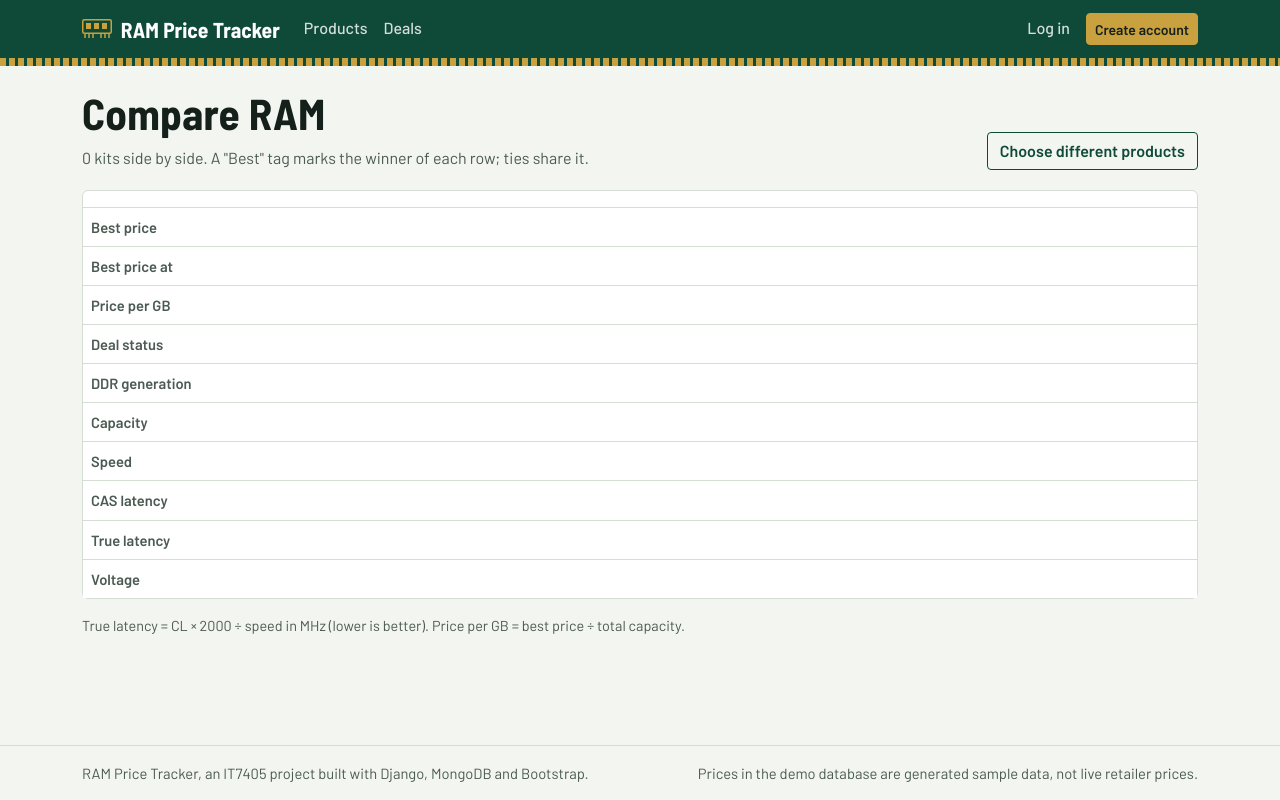
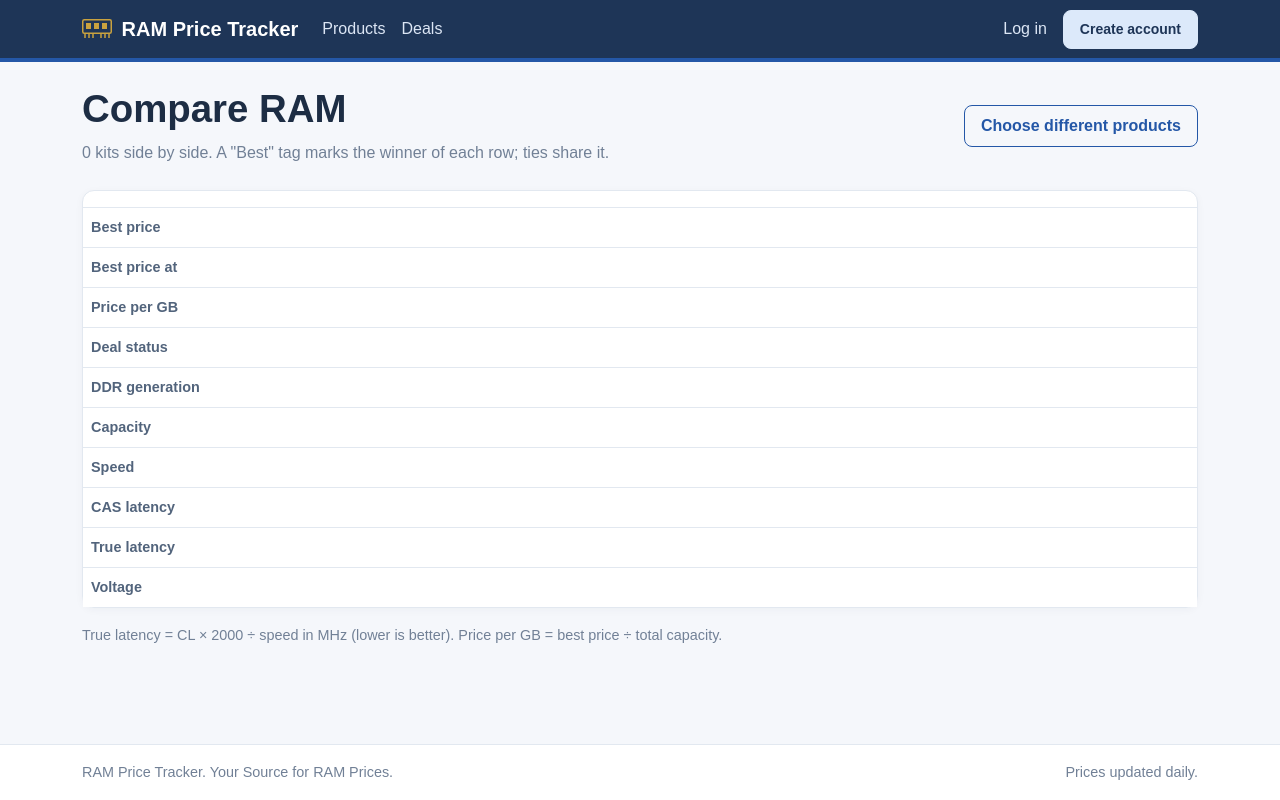
Before and after one commit to HaiderAttiya/RAM-Price-Tracker, a Django app: template source/tracker/templates/tracker/compare.html in a window 1280 px wide. Run offline with Django 5.2, Linux system fonts and the light colour scheme; the template is opened without the code that fills it, so the values that code supplies are empty; some libraries are stand-ins or nearby versions.

Commit message:
new additional stuff

```diff
--- a/source/ram_tracker/settings.py
+++ b/source/ram_tracker/settings.py
@@ -1,5 +1,5 @@
 """
-Django settings for the RAM Price Tracker (IT7405 individual project).
+Django settings for RAM Price Tracker
 
 Stack: Django 5.2 LTS + django-mongodb-backend 5.2 (official MongoDB backend,
 built on PyMongo) + MongoDB 6.0 / 7.0 / 8.0.
--- a/source/static/css/site.css
+++ b/source/static/css/site.css
@@ -1,181 +1,605 @@
-/*
-  RAM Price Tracker - site styles, layered on top of Bootstrap 5.3.
 
-  Identity: a RAM module is a green PCB with gold edge-connector fingers.
-  PCB green is the brand colour; gold is reserved for "deal" states so it
-  keeps its meaning.  Spec data is set like silkscreen printing: small,
-  ruled cells.  Everything else stays quiet.
-*/
 
-@font-face { font-family: "Barlow"; font-weight: 400; font-style: normal; font-display: swap; src: url("../fonts/barlow-latin-400-normal.woff2") format("woff2"); }
-@font-face { font-family: "Barlow"; font-weight: 500; font-style: normal; font-display: swap; src: url("../fonts/barlow-latin-500-normal.woff2") format("woff2"); }
-@font-face { font-family: "Barlow"; font-weight: 600; font-style: normal; font-display: swap; src: url("../fonts/barlow-latin-600-normal.woff2") format("woff2"); }
-@font-face { font-family: "Barlow"; font-weight: 700; font-style: normal; font-display: swap; src: url("../fonts/barlow-latin-700-normal.woff2") format("woff2"); }
-@font-face { font-family: "Barlow Semi Condensed"; font-weight: 600; font-style: normal; font-display: swap; src: url("../fonts/barlow-semi-condensed-latin-600-normal.woff2") format("woff2"); }
-@font-face { font-family: "Barlow Semi Condensed"; font-weight: 700; font-style: normal; font-display: swap; src: url("../fonts/barlow-semi-condensed-latin-700-normal.woff2") format("woff2"); }
 
+/* Main colours */
 :root {
-  --ink: #15201b;
-  --ink-soft: #4b5a52;
-  --pcb: #0f4a38;
-  --pcb-deep: #0a3528;
-  --pcb-tint: #e3eee8;
-  --gold: #c9a23f;
-  --gold-ink: #6b4f00;
-  --gold-tint: #f7edcf;
-  --paper: #f3f5f1;
-  --line: #d6ddd5;
-  --line-strong: #b4c0b6;
+    --primary: #2457a7;
+    --primary-dark: #19447f;
+    --primary-light: #eaf1fc;
+    --accent: #16a085;
+    --background: #f5f7fb;
+    --surface: #ffffff;
+    --text: #253247;
+    --muted: #718096;
+    --border: #e2e8f0;
 
-  /* Bootstrap variable overrides */
-  --bs-body-font-family: "Barlow", system-ui, -apple-system, "Segoe UI", Roboto, sans-serif;
-  --bs-body-font-size: 1rem;
-  --bs-body-color: var(--ink);
-  --bs-body-bg: var(--paper);
-  --bs-link-color: #0b5c45;
-  --bs-link-color-rgb: 11, 92, 69;
-  --bs-link-hover-color: #0a3528;
-  --bs-link-hover-color-rgb: 10, 53, 40;
-  --bs-border-color: var(--line);
-  --bs-border-radius: 4px;
-  --bs-primary: var(--pcb);
-  --bs-primary-rgb: 15, 74, 56;
-  --bs-focus-ring-color: rgba(201, 162, 63, 0.55);
+    --bs-body-font-family: Arial, Helvetica, sans-serif;
+    --bs-body-color: var(--text);
+    --bs-body-bg: var(--background);
+    --bs-link-color: var(--primary);
+    --bs-link-hover-color: var(--primary-dark);
+    --bs-primary: var(--primary);
+    --bs-primary-rgb: 36, 87, 167;
+    --bs-border-color: var(--border);
+    --bs-border-radius: 10px;
+    --bs-focus-ring-color: rgba(36, 87, 167, 0.2);
 }
 
-body { font-feature-settings: "tnum" 0; }
-h1, h2, h3, .display-font { font-family: "Barlow Semi Condensed", "Barlow", sans-serif; font-weight: 700; letter-spacing: 0.005em; }
-h1 { font-size: clamp(1.9rem, 1.4rem + 2vw, 2.7rem); line-height: 1.1; }
-.num { font-variant-numeric: tabular-nums; }
-
-/* Visible keyboard focus everywhere */
-a:focus-visible, button:focus-visible, .btn:focus-visible, input:focus-visible, select:focus-visible, svg:focus-visible {
-  outline: 3px solid var(--gold);
-  outline-offset: 2px;
+/* General layout */
+body {
+    font-family: Arial, Helvetica, sans-serif;
+    background: var(--background);
+    color: var(--text);
+    line-height: 1.6;
 }
 
-/* ---- Buttons ---------------------------------------------------------- */
-.btn { font-weight: 600; }
+h1, h2, h3, h4, h5 {
+    color: #1d2d44;
+    font-weight: 700;
+}
+
+h1 {
+    font-size: clamp(1.8rem, 3vw, 2.4rem);
+    margin-bottom: 0.5rem;
+}
+
+a {
+    text-decoration: none;
+}
+
+a:hover {
+    text-decoration: underline;
+}
+
+main {
+    min-height: 62vh;
+}
+
+.num {
+    font-variant-numeric: tabular-nums;
+}
+
+/* Keyboard focus */
+a:focus-visible,
+button:focus-visible,
+input:focus-visible,
+select:focus-visible {
+    outline: 3px solid #8ab4f8;
+    outline-offset: 2px;
+}
+
+/* Navigation bar */
+.site-header {
+    background: #1e3557;
+    border-bottom: 4px solid var(--primary);
+}
+
+.site-header .navbar {
+    --bs-navbar-color: #dce6f5;
+    --bs-navbar-hover-color: #ffffff;
+    --bs-navbar-active-color: #ffffff;
+    --bs-navbar-brand-color: #ffffff;
+    --bs-navbar-brand-hover-color: #ffffff;
+    --bs-navbar-toggler-border-color: #ffffff;
+}
+
+.site-header .navbar-toggler-icon {
+    filter: invert(1);
+}
+
+.brand-mark {
+    display: inline-flex;
+    align-items: center;
+    gap: 0.6rem;
+    font-size: 1.25rem;
+    font-weight: 700;
+    color: #ffffff;
+}
+
+.brand-mark svg {
+    flex-shrink: 0;
+}
+
+.site-header .nav-link {
+    padding-left: 0.9rem;
+    padding-right: 0.9rem;
+    font-weight: 500;
+}
+
+.site-header .nav-link.active {
+    color: #ffffff;
+    border-bottom: 2px solid #8ab4f8;
+}
+
+.site-header .dropdown-menu {
+    border: 1px solid var(--border);
+    border-radius: 10px;
+}
+
+/* Buttons */
+.btn {
+    border-radius: 8px;
+    font-weight: 600;
+    padding: 0.5rem 1rem;
+    transition: background-color 0.15s ease, border-color 0.15s ease;
+}
+
 .btn-primary {
-  --bs-btn-bg: var(--pcb); --bs-btn-border-color: var(--pcb);
-  --bs-btn-hover-bg: var(--pcb-deep); --bs-btn-hover-border-color: var(--pcb-deep);
-  --bs-btn-active-bg: var(--pcb-deep); --bs-btn-active-border-color: var(--pcb-deep);
-  --bs-btn-disabled-bg: var(--pcb); --bs-btn-disabled-border-color: var(--pcb);
+    --bs-btn-bg: var(--primary);
+    --bs-btn-border-color: var(--primary);
+    --bs-btn-hover-bg: var(--primary-dark);
+    --bs-btn-hover-border-color: var(--primary-dark);
+    --bs-btn-active-bg: var(--primary-dark);
+    --bs-btn-active-border-color: var(--primary-dark);
 }
+
 .btn-outline-primary {
-  --bs-btn-color: var(--pcb); --bs-btn-border-color: var(--pcb);
-  --bs-btn-hover-bg: var(--pcb); --bs-btn-hover-border-color: var(--pcb);
-  --bs-btn-active-bg: var(--pcb-deep); --bs-btn-active-border-color: var(--pcb-deep);
+    --bs-btn-color: var(--primary);
+    --bs-btn-border-color: var(--primary);
+    --bs-btn-hover-bg: var(--primary);
+    --bs-btn-hover-border-color: var(--primary);
 }
-.btn-gold { --bs-btn-bg: var(--gold); --bs-btn-border-color: var(--gold); --bs-btn-color: var(--ink);
-  --bs-btn-hover-bg: #b88f2c; --bs-btn-hover-border-color: #b88f2c; --bs-btn-hover-color: var(--ink); }
 
-/* ---- Header: PCB bar with gold contact fingers -------------------------- */
-.site-header { background: var(--pcb); position: relative; padding-bottom: 8px; }
-.site-header::after {
-  content: ""; position: absolute; left: 0; right: 0; bottom: 0; height: 8px;
-  background:
-    repeating-linear-gradient(90deg, var(--gold) 0 6px, transparent 6px 9px);
+.btn-gold {
+    --bs-btn-bg: #dce9fa;
+    --bs-btn-border-color: #dce9fa;
+    --bs-btn-color: #1e3557;
+    --bs-btn-hover-bg: #c7dcf5;
+    --bs-btn-hover-border-color: #c7dcf5;
+    --bs-btn-hover-color: #1e3557;
 }
-.site-header .navbar { --bs-navbar-color: rgba(255,255,255,.82); --bs-navbar-hover-color: #fff; --bs-navbar-active-color: #fff;
-  --bs-navbar-brand-color: #fff; --bs-navbar-brand-hover-color: #fff; --bs-navbar-toggler-border-color: rgba(255,255,255,.4); }
-.site-header .navbar-toggler-icon { filter: invert(1); }
-.brand-mark { font-family: "Barlow Semi Condensed", sans-serif; font-weight: 700; font-size: 1.35rem; display: inline-flex; align-items: center; gap: .55rem; }
-.brand-mark svg { flex: none; }
-.site-header .nav-link { font-weight: 500; padding-left: .9rem; padding-right: .9rem; border-bottom: 2px solid transparent; }
-.site-header .nav-link.active { border-bottom-color: var(--gold); }
-.site-header .dropdown-menu { --bs-dropdown-border-radius: 4px; }
-.site-header .btn-gold { --bs-btn-padding-y: .3rem; }
 
-/* ---- Layout helpers ----------------------------------------------------- */
-main { min-height: 62vh; }
-.page-head { display: flex; flex-wrap: wrap; align-items: end; justify-content: space-between; gap: 1rem; margin-bottom: 1.25rem; }
-.page-head p { margin: .35rem 0 0; color: var(--ink-soft); max-width: 62ch; }
-.panel { background: #fff; border: 1px solid var(--line); border-radius: 6px; padding: 1.25rem; }
-.panel-tight { padding: 1rem; }
-.panel h2 { font-size: 1.3rem; margin-bottom: .75rem; }
-.site-footer { border-top: 1px solid var(--line); color: var(--ink-soft); font-size: .92rem; }
+/* Page headings */
+.page-head {
+    display: flex;
+    flex-wrap: wrap;
+    align-items: center;
+    justify-content: space-between;
+    gap: 1rem;
+    margin-bottom: 1.5rem;
+}
 
-/* ---- Spec strip: silkscreen-style ruled cells ---------------------------- */
-.spec-strip { display: grid; grid-template-columns: repeat(4, auto); justify-content: start; margin: 0; border: 1px solid var(--line-strong); border-radius: 3px; background: var(--pcb-tint); width: max-content; max-width: 100%; }
-.spec-strip > div { padding: .28rem .7rem; font-weight: 600; font-size: .95rem; font-variant-numeric: tabular-nums; color: var(--pcb-deep); white-space: nowrap; }
-.spec-strip > div + div { border-left: 1px solid var(--line-strong); }
-.spec-strip dt { position: absolute; width: 1px; height: 1px; overflow: hidden; clip: rect(0 0 0 0); }
-.spec-strip dd { margin: 0; }
-@media (max-width: 420px) { .spec-strip > div { padding: .28rem .5rem; font-size: .86rem; } }
+.page-head p {
+    color: var(--muted);
+    margin: 0.4rem 0 0;
+    max-width: 65ch;
+}
 
-/* ---- Product cards --------------------------------------------------------- */
-.product-card { background: #fff; border: 1px solid var(--line); border-radius: 6px; padding: 1rem 1.1rem 1.1rem; display: flex; flex-direction: column; gap: .8rem; height: 100%; transition: border-color .15s; }
-.product-card:hover { border-color: var(--pcb); }
-.product-card .brand { color: var(--ink-soft); font-weight: 500; font-size: .95rem; }
-.product-card h2 { font-size: 1.3rem; margin: 0; line-height: 1.2; }
-.product-card h2 a { color: var(--ink); text-decoration: none; }
-.product-card h2 a:hover { color: var(--pcb); text-decoration: underline; }
-.product-card .stretch { margin-top: auto; }
-.price { font-family: "Barlow Semi Condensed", sans-serif; font-weight: 700; font-variant-numeric: tabular-nums; line-height: 1; letter-spacing: 0; }
-.price-lg { font-size: 1.9rem; }
-.price-xl { font-size: 2.6rem; }
-.muted { color: var(--ink-soft); }
-.small-muted { color: var(--ink-soft); font-size: .9rem; }
+/* Panels and cards */
+.panel {
+    background: var(--surface);
+    border: 1px solid var(--border);
+    border-radius: 12px;
+    padding: 1.25rem;
+    box-shadow: 0 2px 8px rgba(30, 53, 87, 0.04);
+}
 
-/* ---- Deal badges: gold is reserved for deals ------------------------------- */
-.badge-deal, .badge-great, .badge-reached, .badge-wait {
-  display: inline-block; font-weight: 600; font-size: .85rem; padding: .18rem .55rem; border-radius: 3px; line-height: 1.35; white-space: nowrap;
+.panel-tight {
+    padding: 1rem;
 }
-.badge-deal { background: var(--gold-tint); color: var(--gold-ink); border: 1px solid var(--gold); }
-.badge-great { background: var(--gold); color: var(--ink); border: 1px solid var(--gold); }
-.badge-reached { background: var(--pcb); color: #fff; border: 1px solid var(--pcb); }
-.badge-wait { background: #fff; color: var(--ink-soft); border: 1px solid var(--line-strong); }
 
-/* ---- Compare bar ------------------------------------------------------------- */
-.compare-bar { position: sticky; bottom: 0; z-index: 20; background: var(--pcb-deep); color: #fff; border-top: 3px solid var(--gold); }
-.compare-bar .btn { --bs-btn-padding-y: .35rem; }
-.compare-bar .btn:disabled { opacity: .5; }
+.panel h2 {
+    font-size: 1.25rem;
+    margin-bottom: 0.8rem;
+}
 
-/* ---- Tables --------------------------------------------------------------------- */
-.table { --bs-table-bg: transparent; }
-.data-table th { font-weight: 600; color: var(--ink-soft); font-size: .92rem; white-space: nowrap; }
-.data-table td, .data-table th { vertical-align: middle; }
-.data-table .num { text-align: right; }
-.compare-table { min-width: 560px; }
-.compare-table th[scope="row"] { position: sticky; left: 0; background: #fff; font-weight: 600; color: var(--ink-soft); min-width: 9.5rem; z-index: 1; }
-.compare-table td { min-width: 11rem; }
-.compare-table .num { text-align: left; }
-.best-cell { background: var(--pcb-tint); font-weight: 700; }
-.best-tag { display: inline-block; margin-left: .45rem; font-size: .78rem; font-weight: 600; color: var(--pcb); border: 1px solid var(--pcb); border-radius: 3px; padding: 0 .35rem; vertical-align: .1em; }
+.product-card {
+    height: 100%;
+    display: flex;
+    flex-direction: column;
+    gap: 0.9rem;
+    padding: 1.2rem;
+    background: var(--surface);
+    border: 1px solid var(--border);
+    border-radius: 12px;
+    transition: transform 0.15s ease, box-shadow 0.15s ease;
+}
 
-/* ---- Home hero ------------------------------------------------------------------- */
-.hero { padding: 2.5rem 0 1.5rem; }
-.hero p.lead { color: var(--ink-soft); max-width: 46ch; font-size: 1.15rem; }
-.stat-row { display: flex; flex-wrap: wrap; gap: .5rem 2rem; margin: 1.5rem 0 0; padding: 0; list-style: none; color: var(--ink-soft); }
-.stat-row strong { color: var(--ink); font-size: 1.15rem; font-variant-numeric: tabular-nums; }
+.product-card:hover {
+    transform: translateY(-3px);
+    box-shadow: 0 5px 16px rgba(30, 53, 87, 0.09);
+    border-color: #b8cbea;
+}
 
-/* ---- Price chart ---------------------------------------------------------------- */
-.chart-wrap { position: relative; overflow-x: auto; }
-/* On phones the chart keeps a readable minimum width and scrolls inside its own box. */
-.price-chart-svg { width: 100%; min-width: 600px; height: auto; display: block; touch-action: pan-y; }
-.chart-tip { position: absolute; pointer-events: none; z-index: 5; background: #fff; border: 1px solid var(--line-strong); border-radius: 4px; padding: .5rem .65rem; font-size: .9rem; min-width: 11rem; box-shadow: 0 2px 8px rgba(21,32,27,.12); }
-.chart-tip[hidden] { display: none; }
-.chart-tip .tip-date { color: var(--ink-soft); margin-bottom: .25rem; }
-.chart-tip .tip-row { display: flex; align-items: center; gap: .5rem; justify-content: space-between; }
-.chart-tip .tip-name { display: inline-flex; align-items: center; gap: .45rem; color: var(--ink-soft); }
-.chart-tip .tip-key { display: inline-block; width: 14px; height: 0; border-top: 3px solid; border-radius: 2px; }
-.chart-tip .tip-val { font-weight: 700; color: var(--ink); font-variant-numeric: tabular-nums; }
-.legend { display: flex; flex-wrap: wrap; gap: .4rem 1.1rem; list-style: none; padding: 0; margin: 0 0 .5rem; font-size: .92rem; color: var(--ink-soft); }
-.legend .key { display: inline-block; width: 16px; height: 0; border-top: 3px solid; border-radius: 2px; margin-right: .4rem; vertical-align: middle; }
+.product-card .brand {
+    color: var(--muted);
+    font-size: 0.95rem;
+    font-weight: 600;
+}
 
-/* ---- Forms ---------------------------------------------------------------------------- */
-.form-label { font-weight: 600; }
-.form-control, .form-select { border-color: var(--line-strong); background-color: #fff; }
-.form-control:focus, .form-select:focus { border-color: var(--pcb); box-shadow: 0 0 0 .2rem rgba(201,162,63,.35); }
-.form-panel { max-width: 46rem; }
-.auth-panel { max-width: 28rem; margin: 2rem auto; }
+.product-card h2 {
+    font-size: 1.25rem;
+    margin: 0.2rem 0;
+}
 
-/* ---- Messages ------------------------------------------------------------------------------ */
-.alert { border-radius: 4px; }
+.product-card h2 a {
+    color: var(--text);
+}
 
-/* ---- Pagination -------------------------------------------------------------------------------- */
-.pagination { --bs-pagination-color: var(--pcb); --bs-pagination-hover-color: var(--pcb-deep); --bs-pagination-active-bg: var(--pcb); --bs-pagination-active-border-color: var(--pcb); --bs-pagination-border-radius: 4px; }
+.product-card h2 a:hover {
+    color: var(--primary);
+}
 
-@media (prefers-reduced-motion: reduce) { * { transition: none !important; } }
-@media print { .site-header, .site-footer, .compare-bar, .btn { display: none !important; } }
+.product-card .stretch {
+    margin-top: auto;
+}
+
+/* Prices and text */
+.price {
+    font-size: 1.8rem;
+    font-weight: 700;
+    color: #1e3557;
+    line-height: 1.2;
+    font-variant-numeric: tabular-nums;
+}
+
+.price-lg {
+    font-size: 1.8rem;
+}
+
+.price-xl {
+    font-size: 2.4rem;
+}
+
+.muted,
+.small-muted {
+    color: var(--muted);
+}
+
+.small-muted {
+    font-size: 0.9rem;
+}
+
+/* Product specifications */
+.spec-strip {
+    display: flex;
+    flex-wrap: wrap;
+    gap: 0;
+    width: fit-content;
+    max-width: 100%;
+    margin: 0;
+    overflow: hidden;
+    background: var(--primary-light);
+    border: 1px solid #d5e2f5;
+    border-radius: 8px;
+}
+
+.spec-strip > div {
+    padding: 0.35rem 0.65rem;
+    color: #294d80;
+    font-size: 0.9rem;
+    font-weight: 600;
+    white-space: nowrap;
+}
+
+.spec-strip > div + div {
+    border-left: 1px solid #d5e2f5;
+}
+
+.spec-strip dt {
+    position: absolute;
+    width: 1px;
+    height: 1px;
+    overflow: hidden;
+    clip: rect(0, 0, 0, 0);
+}
+
+.spec-strip dd {
+    margin: 0;
+}
+
+/* Deal labels */
+.badge-deal,
+.badge-great,
+.badge-reached,
+.badge-wait {
+    display: inline-block;
+    padding: 0.25rem 0.65rem;
+    border-radius: 20px;
+    font-size: 0.82rem;
+    font-weight: 600;
+}
+
+.badge-deal {
+    color: #176b50;
+    background: #e2f5ed;
+    border: 1px solid #b8e5d3;
+}
+
+.badge-great {
+    color: #145c46;
+    background: #c9f0df;
+    border: 1px solid #8dd7b8;
+}
+
+.badge-reached {
+    color: #176b50;
+    background: #e2f5ed;
+    border: 1px solid #b8e5d3;
+}
+
+.badge-wait {
+    color: #52647c;
+    background: #edf1f6;
+    border: 1px solid #d9e0e9;
+}
+
+/* Comparison bar */
+.compare-bar {
+    position: sticky;
+    bottom: 0;
+    z-index: 20;
+    background: #1e3557;
+    color: #ffffff;
+    border-top: 3px solid var(--primary);
+}
+
+.compare-bar .btn {
+    --bs-btn-padding-y: 0.4rem;
+}
+
+.compare-bar .btn:disabled {
+    opacity: 0.5;
+}
+
+/* Tables */
+.table {
+    --bs-table-bg: transparent;
+}
+
+.data-table th {
+    color: #52647c;
+    font-size: 0.9rem;
+    font-weight: 600;
+    white-space: nowrap;
+}
+
+.data-table td,
+.data-table th {
+    vertical-align: middle;
+}
+
+.data-table .num {
+    text-align: right;
+}
+
+.compare-table {
+    min-width: 560px;
+}
+
+.compare-table th[scope="row"] {
+    position: sticky;
+    left: 0;
+    min-width: 9.5rem;
+    z-index: 1;
+    background: #ffffff;
+    color: #52647c;
+}
+
+.compare-table td {
+    min-width: 11rem;
+}
+
+.compare-table .num {
+    text-align: left;
+}
+
+.best-cell {
+    background: #eaf1fc !important;
+    font-weight: 700;
+}
+
+.best-tag {
+    display: inline-block;
+    margin-left: 0.4rem;
+    padding: 0.1rem 0.4rem;
+    color: var(--primary);
+    background: #eaf1fc;
+    border: 1px solid #c9d9f1;
+    border-radius: 5px;
+    font-size: 0.78rem;
+    font-weight: 600;
+}
+
+/* Homepage */
+.hero {
+    padding: 2rem 0 1rem;
+}
+
+.hero p.lead {
+    max-width: 48ch;
+    color: var(--muted);
+    font-size: 1.1rem;
+}
+
+.stat-row {
+    display: flex;
+    flex-wrap: wrap;
+    gap: 0.7rem 1.8rem;
+    margin: 1.5rem 0 0;
+    padding: 0;
+    list-style: none;
+    color: var(--muted);
+}
+
+.stat-row strong {
+    color: var(--primary);
+    font-size: 1.2rem;
+}
+
+/* Price chart */
+.chart-wrap {
+    position: relative;
+    overflow-x: auto;
+}
+
+.price-chart-svg {
+    display: block;
+    width: 100%;
+    min-width: 600px;
+    height: auto;
+    touch-action: pan-y;
+}
+
+.chart-tip {
+    position: absolute;
+    z-index: 5;
+    min-width: 11rem;
+    padding: 0.6rem 0.75rem;
+    color: var(--text);
+    background: #ffffff;
+    border: 1px solid var(--border);
+    border-radius: 8px;
+    box-shadow: 0 3px 12px rgba(30, 53, 87, 0.12);
+    font-size: 0.9rem;
+    pointer-events: none;
+}
+
+.chart-tip[hidden] {
+    display: none;
+}
+
+.chart-tip .tip-date,
+.chart-tip .tip-name {
+    color: var(--muted);
+}
+
+.chart-tip .tip-date {
+    margin-bottom: 0.25rem;
+}
+
+.chart-tip .tip-row {
+    display: flex;
+    align-items: center;
+    justify-content: space-between;
+    gap: 0.5rem;
+}
+
+.chart-tip .tip-name {
+    display: inline-flex;
+    align-items: center;
+    gap: 0.45rem;
+}
+
+.chart-tip .tip-key,
+.legend .key {
+    display: inline-block;
+    width: 14px;
+    height: 0;
+    border-top: 3px solid;
+    border-radius: 2px;
+}
+
+.chart-tip .tip-val {
+    color: var(--text);
+    font-weight: 700;
+}
+
+.legend {
+    display: flex;
+    flex-wrap: wrap;
+    gap: 0.5rem 1.1rem;
+    margin: 0 0 0.6rem;
+    padding: 0;
+    list-style: none;
+    color: var(--muted);
+    font-size: 0.9rem;
+}
+
+.legend .key {
+    margin-right: 0.4rem;
+    vertical-align: middle;
+}
+
+/* Forms */
+.form-label {
+    color: var(--text);
+    font-weight: 600;
+}
+
+.form-control,
+.form-select {
+    min-height: 42px;
+    background: #ffffff;
+    border-color: #d5deea;
+    border-radius: 8px;
+}
+
+.form-control:focus,
+.form-select:focus {
+    border-color: var(--primary);
+    box-shadow: 0 0 0 0.2rem rgba(36, 87, 167, 0.12);
+}
+
+.form-panel {
+    max-width: 46rem;
+}
+
+.auth-panel {
+    max-width: 28rem;
+    margin: 2rem auto;
+}
+
+/* Messages */
+.alert {
+    border-radius: 10px;
+}
+
+/* Pagination */
+.pagination {
+    --bs-pagination-color: var(--primary);
+    --bs-pagination-hover-color: var(--primary-dark);
+    --bs-pagination-active-bg: var(--primary);
+    --bs-pagination-active-border-color: var(--primary);
+    --bs-pagination-border-radius: 8px;
+}
+
+/* Footer */
+.site-footer {
+    margin-top: 2rem;
+    padding: 1.2rem 0;
+    color: var(--muted);
+    background: #ffffff;
+    border-top: 1px solid var(--border);
+    font-size: 0.9rem;
+}
+
+/* Mobile adjustments */
+@media (max-width: 576px) {
+    .hero {
+        padding-top: 1rem;
+    }
+
+    .panel {
+        padding: 1rem;
+    }
+
+    .product-card {
+        padding: 1rem;
+    }
+
+    .spec-strip > div {
+        padding: 0.3rem 0.45rem;
+        font-size: 0.82rem;
+    }
+}
+
+/* Accessibility */
+@media (prefers-reduced-motion: reduce) {
+    *,
+    *::before,
+    *::after {
+        transition-duration: 0.01ms !important;
+        animation-duration: 0.01ms !important;
+    }
+}
+
+/* Printing */
+@media print {
+    .site-header,
+    .site-footer,
+    .compare-bar,
+    .btn {
+        display: none !important;
+    }
+}
--- a/source/templates/base.html
+++ b/source/templates/base.html
@@ -78,8 +78,8 @@
 
   <footer class="site-footer py-3 mt-4">
     <div class="container d-flex flex-wrap justify-content-between gap-2">
-      <span>RAM Price Tracker, an IT7405 project built with Django, MongoDB and Bootstrap.</span>
-      <span>Prices in the demo database are generated sample data, not live retailer prices.</span>
+      <span>RAM Price Tracker. Your Source for RAM Prices.</span>
+      <span>Prices updated daily.</span>
     </div>
   </footer>
 
```
